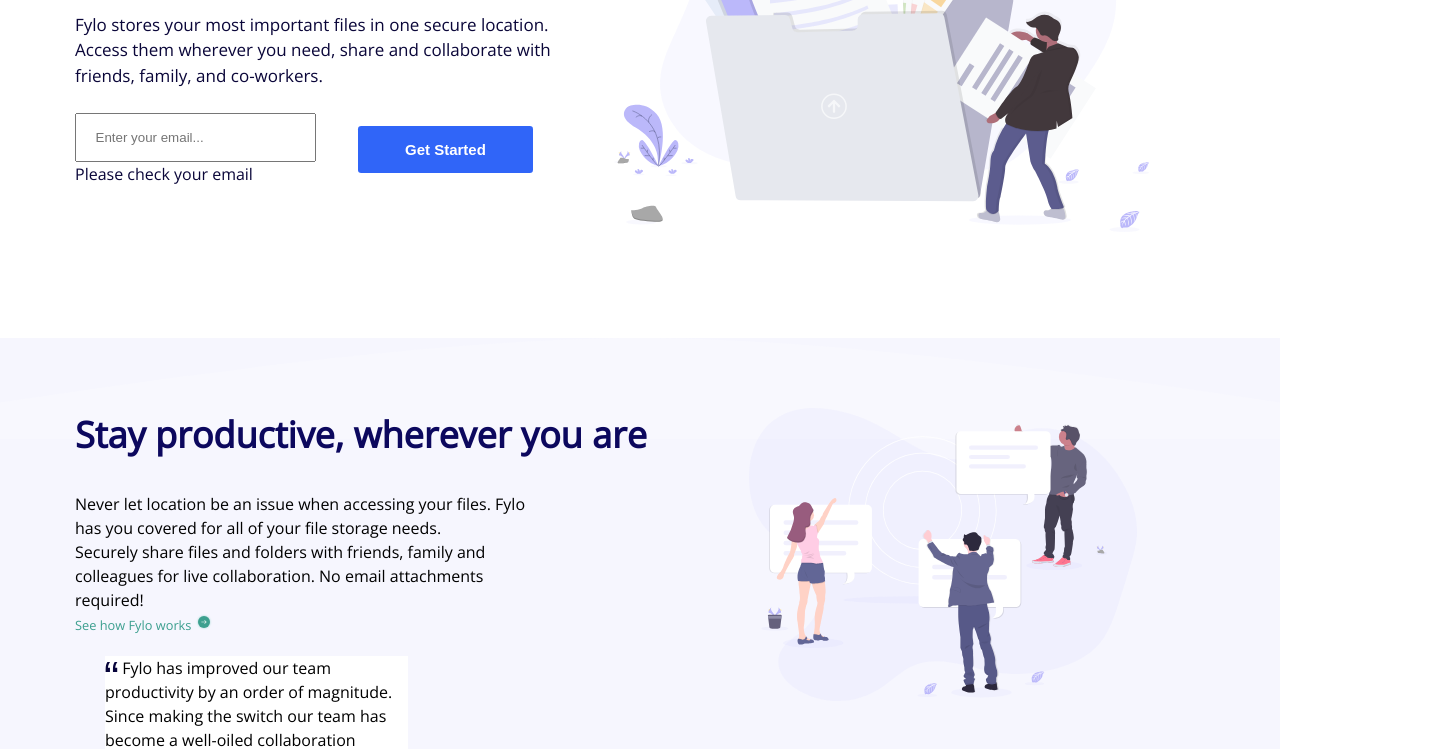
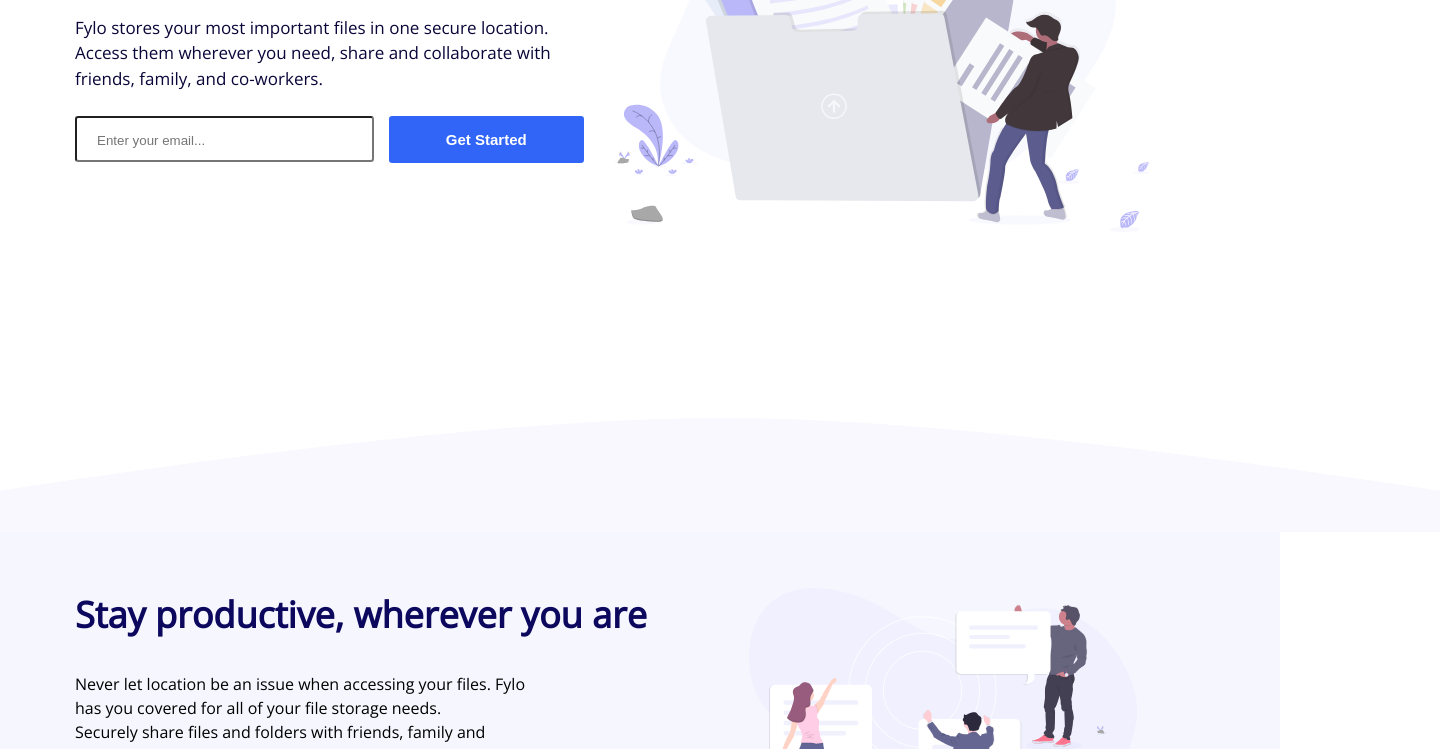
Before and after one commit to marta13karta/Landing-Page-with-Two-Column-Layout, a plain HTML site: page index.html in a window 1280 px wide. Shown: the part 440-1189 px from the top of the page, 1440 px wide, since content can reach past the window. Drawn offline with nearby package versions, Linux system fonts and the light colour scheme.

Commit message:
19th august

```diff
--- a/index.html
+++ b/index.html
@@ -51,7 +51,7 @@
           </p>
           <form class="first-form">
             <div class="input">
-              <input type="email" placeholder="     Enter your email..." />
+              <input type="email" placeholder="Enter your email..." />
               <div class="input-message">Please check your email</div>
             </div>
 
@@ -60,11 +60,11 @@
         </div>
       </header>
       <section class="main-part">
-        <div>
+        <div class="illustration-main">
           <img
             class="second-illustration"
             src="./images/illustration-2.svg"
-            alt="second illustartion with some people holding documents"
+            alt="second illustration with some people holding documents"
           />
         </div>
         <div class="main-part-text-testimonials">
--- a/styles/styles.css
+++ b/styles/styles.css
@@ -3,15 +3,20 @@
   padding: 0;
   box-sizing: border-box;
 }
+
 body {
   font-size: 16px;
   text-align: center;
   line-height: 1.5;
   font-family: "Open Sans", sans-serif;
 }
+main {
+  /*max-width: 1440px;*/
+}
 main > * {
   padding: 20px;
 }
+
 h1,
 h2,
 .nav-bar-links * {
@@ -44,14 +49,19 @@ a {
   font-size: 0.8rem;
 }
 header {
-  margin-bottom: 70px;
+  margin-bottom: 120px;
   color: #0a0639;
+}
+.input {
+  margin-bottom: 3px;
 }
 .input input {
   width: 90%;
   padding: 12px 0;
-  margin-bottom: 15px;
+  border-radius: 0.2rem;
+  padding-left: 20px;
 }
+
 .header-text-form p {
   margin-bottom: 30px;
 }
@@ -60,6 +70,11 @@ header {
   width: 90%;
   margin: auto;
   padding: 12px 0;
+}
+.input-message {
+  color: crimson;
+  font-size: 12px;
+  opacity: 0;
 }
 .first-illustration {
   width: 85%;
@@ -84,11 +99,18 @@ h1 {
 }
 
 .main-part {
+  position: relative;
   background-color: hsl(240, 75%, 98%);
-  background-image: url(/images/bg-curve-mobile.svg);
-  background-repeat: no-repeat;
-  margin-bottom: 10px;
-  background-size: contain;
+}
+
+.main-part::before {
+  position: absolute;
+  top: -50px;
+  left: 0;
+  content: url("../images/bg-curve-mobile.svg");
+}
+
+.illustration-main {
 }
 .second-illustration {
   width: 85%;
@@ -133,6 +155,7 @@ footer * {
     display: flex;
     align-items: center;
     gap: 30px;
+    margin-bottom: 250px;
   }
   header .header-text-form {
     margin-block-end: 80px;
@@ -152,10 +175,8 @@ footer * {
 
   .first-form {
     display: flex;
-
     align-items: flex-start;
     gap: 15px;
-    width: 90%;
   }
   .input {
     display: flex;
@@ -163,19 +184,24 @@ footer * {
     flex: 2;
   }
   .input input {
-    padding: 15px 0;
-    margin-bottom: 0;
+    width: auto;
+    padding-top: 15px;
   }
   .first-illustration {
     width: 100%;
   }
   .get-started-button {
     flex: 1.3;
+    margin: 0;
     padding: 15px 0;
   }
   .main-part {
     display: flex;
-    background-image: url(/images/bg-curve-desktop.svg);
+  }
+
+  .main-part::before {
+    top: -100px;
+    content: url("../images/bg-curve-desktop.svg");
   }
 
   .main-part-text-testimonials {
@@ -198,5 +224,11 @@ footer * {
   cursor: pointer;
 }
 
-input:focus {
+.input input:focus + .input-message {
+  opacity: 1;
 }
+
+.input input:focus {
+  outline: none;
+  border: 1px solid crimson; /* Set the border to red when in focus */
+}
```
